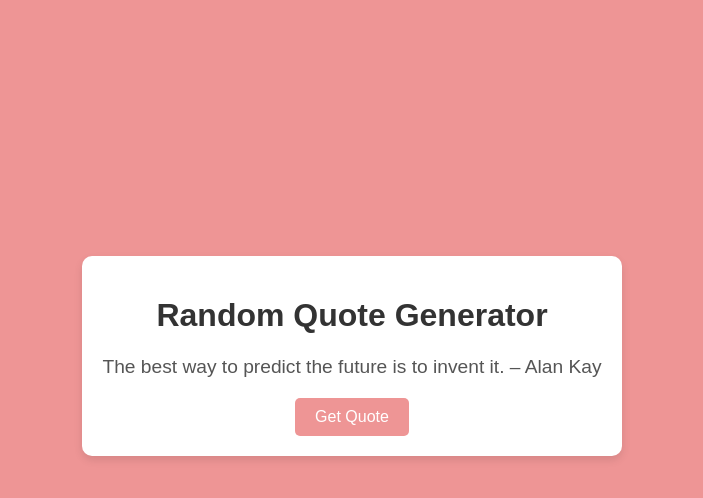
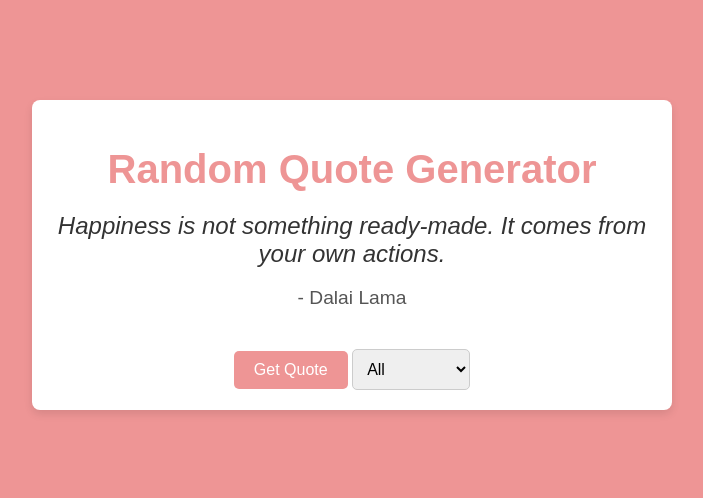
Before and after one commit to m-ah07/random-quote-generator-js, a plain HTML site: page index.html in a window 1280 px wide. Both pictures are taken after a click on the button "Get Quote". Shown: the whole page, without its empty margins (288-991 px from the left). Drawn offline with Linux system fonts and the light colour scheme.

Commit message:
Enhanced all the files

```diff
--- a/index.html
+++ b/index.html
@@ -9,8 +9,17 @@
 <body>
     <div class="container">
         <h1>Random Quote Generator</h1>
-        <p id="quote">Click the button to get a quote!</p>
+        <div id="quote-box">
+            <p id="quote">"Click the button to get inspired!"</p>
+            <p id="author">- Author</p>
+        </div>
         <button id="new-quote">Get Quote</button>
+        <select id="category">
+            <option value="all">All</option>
+            <option value="inspiration">Inspiration</option>
+            <option value="happiness">Happiness</option>
+            <option value="education">Education</option>
+        </select>
     </div>
     <script src="script.js"></script>
 </body>
--- /dev/null
+++ b/quotes.json
@@ -0,0 +1,62 @@
+[
+    {
+        "text": "The only limit to our realization of tomorrow is our doubts of today.",
+        "author": "Franklin D. Roosevelt",
+        "category": "inspiration"
+    },
+    {
+        "text": "Happiness is not something ready-made. It comes from your own actions.",
+        "author": "Dalai Lama",
+        "category": "happiness"
+    },
+    {
+        "text": "Education is the most powerful weapon which you can use to change the world.",
+        "author": "Nelson Mandela",
+        "category": "education"
+    },
+    {
+        "text": "The best way to predict the future is to create it.",
+        "author": "Peter Drucker",
+        "category": "inspiration"
+    },
+    {
+        "text": "Success is not the key to happiness. Happiness is the key to success.",
+        "author": "Albert Schweitzer",
+        "category": "happiness"
+    },
+    {
+        "text": "An investment in knowledge pays the best interest.",
+        "author": "Benjamin Franklin",
+        "category": "education"
+    },
+    {
+        "text": "Do what you can, with what you have, where you are.",
+        "author": "Theodore Roosevelt",
+        "category": "inspiration"
+    },
+    {
+        "text": "Happiness depends upon ourselves.",
+        "author": "Aristotle",
+        "category": "happiness"
+    },
+    {
+        "text": "The roots of education are bitter, but the fruit is sweet.",
+        "author": "Aristotle",
+        "category": "education"
+    },
+    {
+        "text": "It does not matter how slowly you go as long as you do not stop.",
+        "author": "Confucius",
+        "category": "inspiration"
+    },
+    {
+        "text": "The purpose of our lives is to be happy.",
+        "author": "Dalai Lama",
+        "category": "happiness"
+    },
+    {
+        "text": "Live as if you were to die tomorrow. Learn as if you were to live forever.",
+        "author": "Mahatma Gandhi",
+        "category": "education"
+    }
+]
--- a/script.js
+++ b/script.js
@@ -1,15 +1,42 @@
-const quotes = [
-    "The only way to do great work is to love what you do. – Steve Jobs",
-    "Success is not the key to happiness. Happiness is the key to success. – Albert Schweitzer",
-    "Your time is limited, so don't waste it living someone else's life. – Steve Jobs",
-    "Believe you can and you're halfway there. – Theodore Roosevelt",
-    "The best way to predict the future is to invent it. – Alan Kay",
-];
+document.addEventListener("DOMContentLoaded", () => {
+  const quoteBox = document.getElementById("quote");
+  const authorBox = document.getElementById("author");
+  const newQuoteBtn = document.getElementById("new-quote");
+  const categorySelect = document.getElementById("category");
 
-const quoteElement = document.getElementById('quote');
-const newQuoteButton = document.getElementById('new-quote');
+  let quotes = [];
 
-newQuoteButton.addEventListener('click', () => {
-    const randomIndex = Math.floor(Math.random() * quotes.length);
-    quoteElement.textContent = quotes[randomIndex];
+  // Fetch quotes from JSON file
+  fetch("quotes.json")
+    .then((response) => response.json())
+    .then((data) => {
+      quotes = data;
+    })
+    .catch((error) => console.error("Error loading quotes:", error));
+
+  const getQuote = (category = "all") => {
+    const filteredQuotes =
+      category === "all"
+        ? quotes
+        : quotes.filter((q) => q.category === category);
+    if (filteredQuotes.length === 0) {
+      return {
+        text: "No quotes available for this category.",
+        author: "System",
+      };
+    }
+    const randomQuote =
+      filteredQuotes[Math.floor(Math.random() * filteredQuotes.length)];
+    return randomQuote;
+  };
+
+  const displayQuote = () => {
+    const category = categorySelect.value;
+    const quote = getQuote(category);
+    quoteBox.textContent = quote.text;
+    authorBox.textContent = `- ${quote.author}`;
+  };
+
+  newQuoteBtn.addEventListener("click", displayQuote);
+  categorySelect.addEventListener("change", displayQuote);
 });
--- a/style.css
+++ b/style.css
@@ -1,40 +1,61 @@
 body {
     font-family: Arial, sans-serif;
     text-align: center;
-    background-color: #EE9595;
+    background: #EE9595;
+    color: #333;
     margin: 0;
     padding: 0;
 }
 
 .container {
-    margin-top: 20%;
+    max-width: 600px;
+    margin: 100px auto;
     padding: 20px;
-    background-color: #fff;
-    border-radius: 10px;
+    background: #fff;
+    border-radius: 8px;
     box-shadow: 0 4px 8px rgba(0, 0, 0, 0.1);
-    display: inline-block;
 }
 
 h1 {
-    color: #333;
+    font-size: 2.5rem;
+    margin-bottom: 20px;
+    color: #EE9595;
 }
 
-p {
+#quote-box {
+    margin: 20px 0;
+}
+
+#quote {
+    font-size: 1.5rem;
+    font-style: italic;
+    margin: 10px 0;
+}
+
+#author {
     font-size: 1.2rem;
     color: #555;
-    margin: 20px 0;
 }
 
 button {
     padding: 10px 20px;
     font-size: 1rem;
+    background: #EE9595;
     color: #fff;
-    background-color: #EE9595;
     border: none;
     border-radius: 5px;
     cursor: pointer;
+    transition: background 0.3s;
 }
 
 button:hover {
-    background-color: #b46565;
+    background: #a96969;
 }
+
+select {
+    margin-top: 20px;
+    padding: 10px;
+    font-size: 1rem;
+    border: 1px solid #ccc;
+    border-radius: 5px;
+}
```
Also changed, not shown: assets/screenshot.png.
